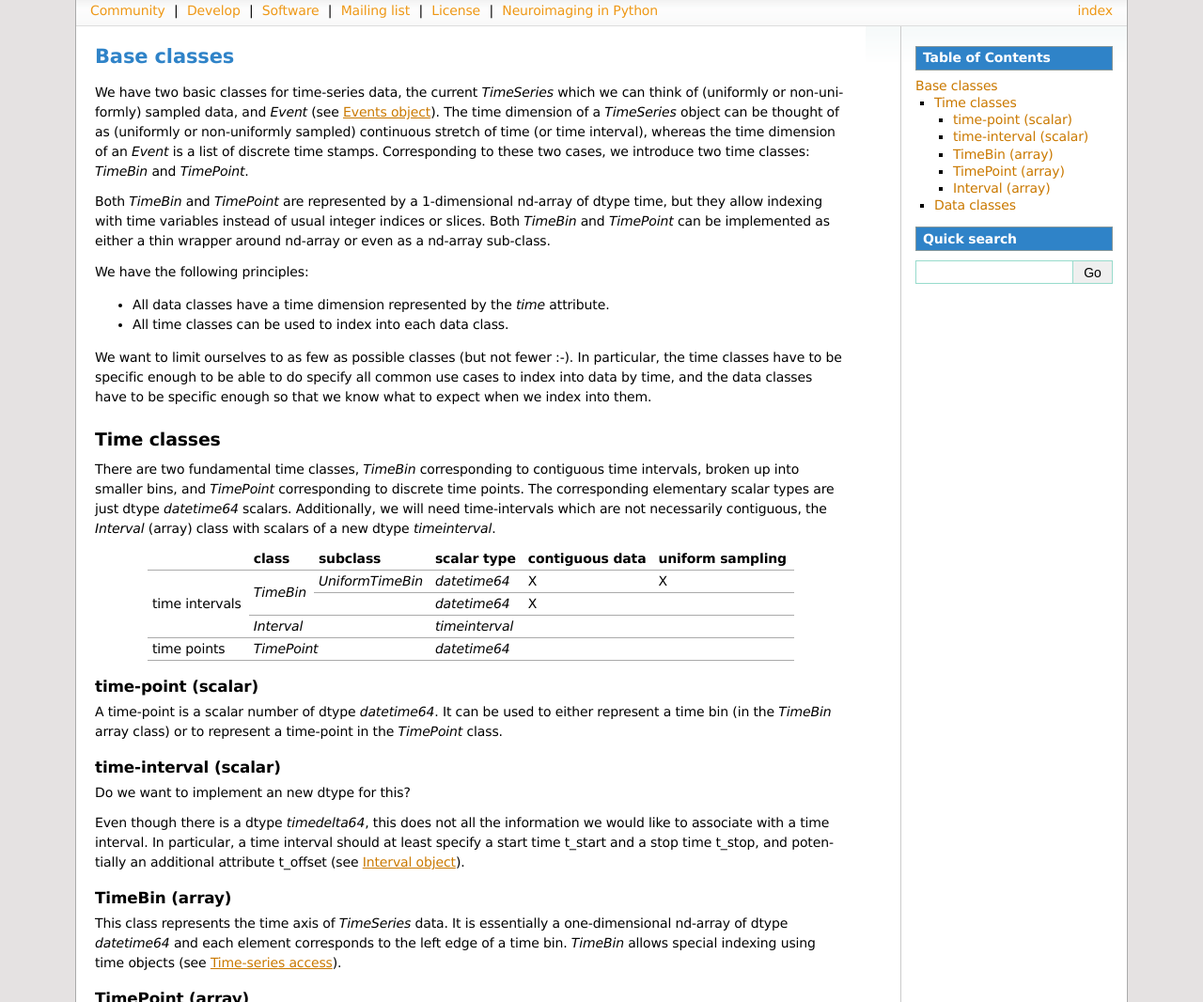
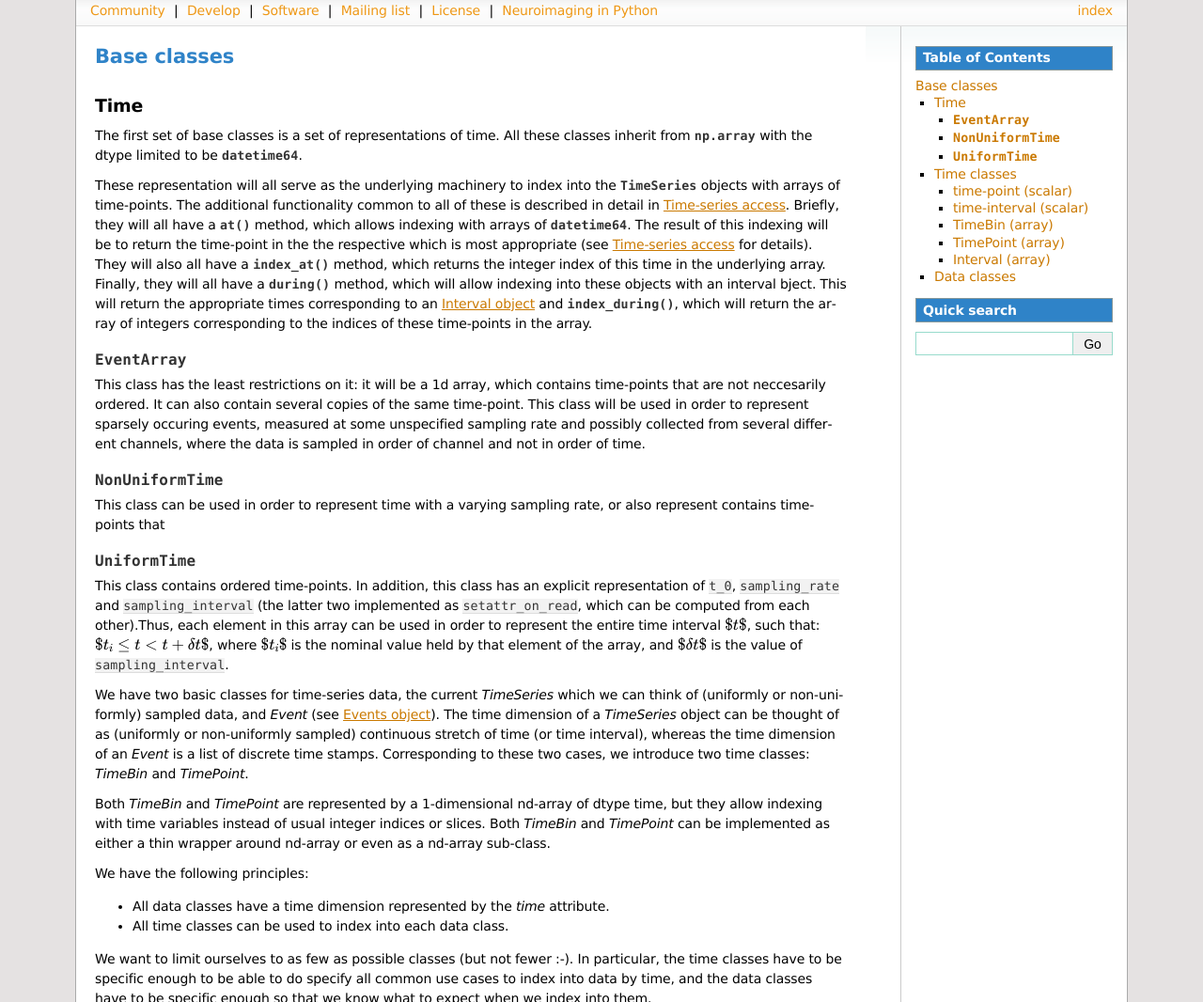
Before and after one commit to nipy/nitime, a Sphinx documentation site: the page built from doc/discussion/base_classes.rst, in a window 1280 px wide and 1400 px high. Shown: the part 334-1400 px from the top of the window at 94% size. Built offline with Sphinx 7.4.7, drawn with Linux system fonts in a browser that asks for light colours; formulas are drawn with MathJax 3; cross-references to code outside the pages are shown as plain code.

Commit message:
Started editing doc/discussion: discussion of time base classes

```diff
--- a/doc/discussion/base_classes.rst
+++ b/doc/discussion/base_classes.rst
@@ -3,6 +3,63 @@
 ==============
  Base classes
 ==============
+
+Time
+====
+
+The first set of base classes is a set of representations of time. All these
+classes inherit from :class:`np.array` with the dtype limited to be
+:class:`datetime64`.
+
+These representation will all serve as the underlying machinery to index into
+the :class:`TimeSeries` objects with arrays of time-points.  The additional
+functionality common to all of these is described in detail in
+:ref:`time_series_access`. Briefly, they will all have a :func:`at` method,
+which allows indexing with arrays of :class:`datetime64`. The result of this
+indexing will be to return the time-point in the the respective which is most
+appropriate (see :ref:`time_series_access` for details). They will also all
+have a :func:`index_at` method, which returns the integer index of this time in
+the underlying array. Finally, they will all have a :func:`during` method,
+which will allow indexing into these objects with an interval bject. This will
+return the appropriate times corresponding to an :ref:`interval_object` and
+:func:`index_during`, which will return the array of integers corresponding to
+the indices of these time-points in the array.
+
+.. _EventArray:
+
+:class:`EventArray`
+-------------------
+
+This class has the least restrictions on it: it will be a 1d array, which
+contains time-points that are not neccesarily ordered. It can also contain
+several copies of the same time-point. This class will be used in
+order to represent sparsely occuring events, measured at some unspecified
+sampling rate and possibly collected from several different channels, where the
+data is sampled in order of channel and not in order of time.
+
+.. _NonUniformTime:
+
+:class:`NonUniformTime`
+-------------------------
+
+This class can be used in order to represent time with a varying sampling rate,
+or also represent contains time-points that
+
+.. _UniformTime:
+
+:class:`UniformTime`
+--------------------
+
+This class contains ordered time-points. In addition, this class has an
+explicit representation of :attribute:`t_0`, :attribute:`sampling_rate` and
+:attribute:`sampling_interval` (the latter two implemented as
+:method:`setattr_on_read`, which can be computed from each other).Thus, each
+element in this array can be used in order to represent the entire time
+interval $t$, such that: $t_i\leq t < t + \delta t$, where $t_i$ is the nominal
+value held by that element of the array, and $\delta t$ is the
+value of :attribute:`sampling_interval`.
+
+
 
 We have two basic classes for time-series data, the current *TimeSeries* which
 we can think of (uniformly or non-uniformly) sampled data, and *Event* (see
```
Also changed, not shown: doc/discussion/event_class.rst (+8 -8 lines), 1 other file.
